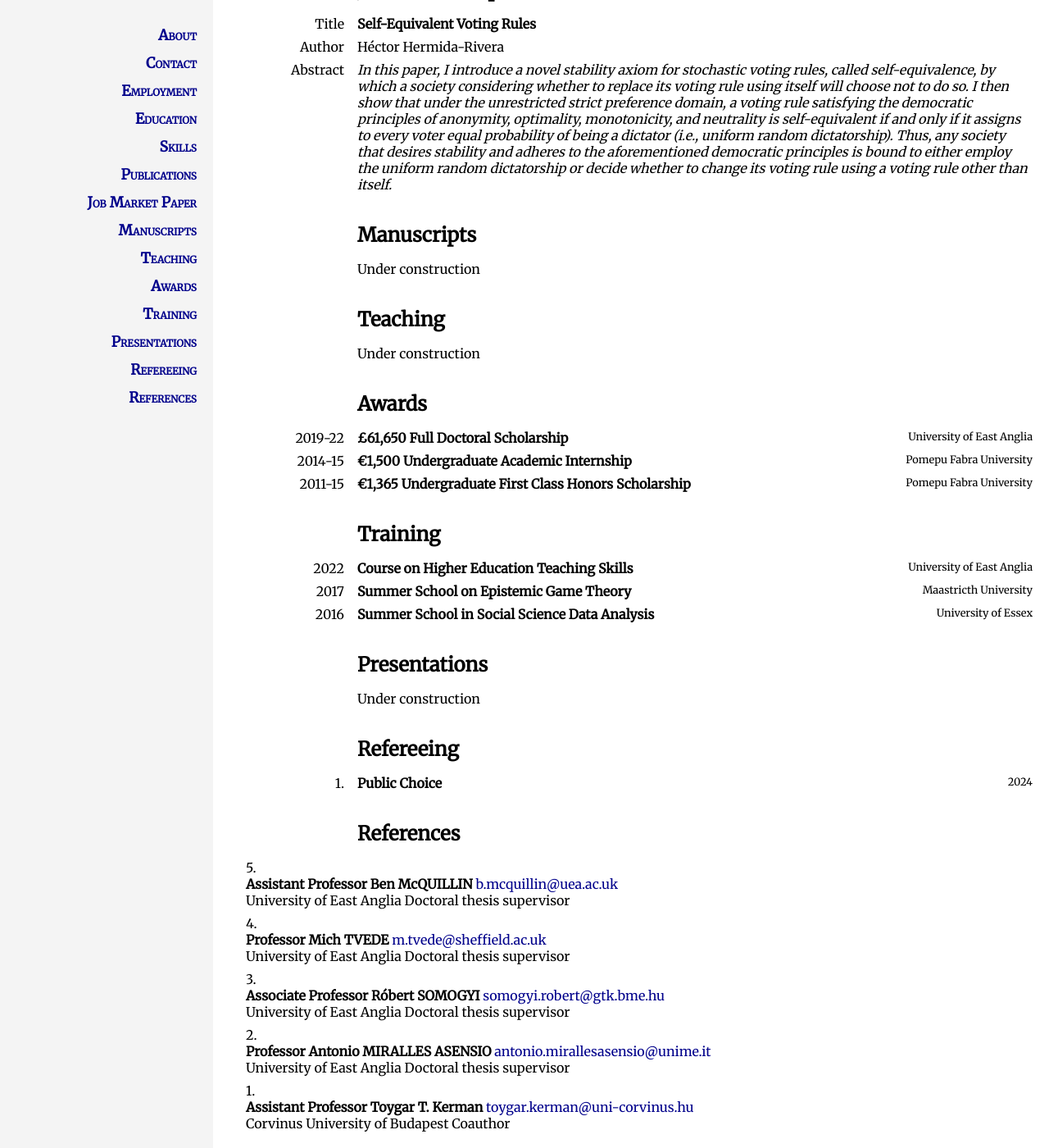
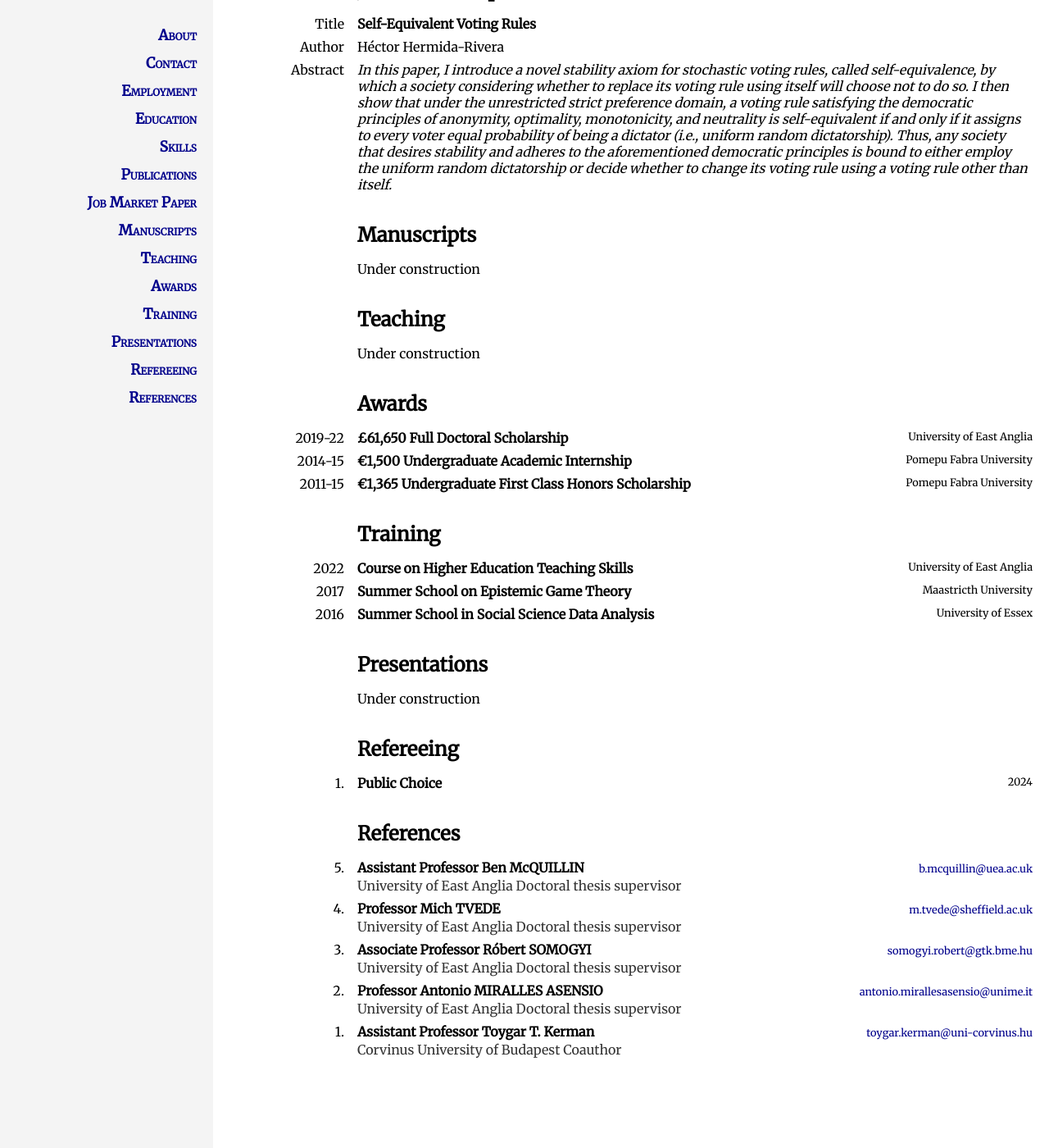
Before and after one commit to HectorHermidaRivera/hectorhermidarivera.github.io, a Jekyll site: the page built from index.md, in a window 1280 px wide and 1400 px high, scrolled down 1139 px. Shown: the whole window at 82% size. Built offline with Jekyll 4.4.1, drawn with Linux system fonts in a browser that asks for light colours; after the commit the page ends 2449 px from its top, so only the background shows below that.

Commit message:
Update style.css

```diff
--- a/assets/css/style.css
+++ b/assets/css/style.css
@@ -120,7 +120,7 @@ a:hover {
   text-decoration: underline;
 }
 
-/* Outer container stacks entries vertically */
+/* Two-column layout with an extra row in the second column */
 .two-column-2rows-container {
   display: flex;
   flex-direction: column;
@@ -128,56 +128,54 @@ a:hover {
   margin-top: 8px;
 }
 
-/* Two-column layout with an extra row in the second column */
-.two-column-extra-row-container {
-  display: flex;
-  flex-direction: column;  /* stack multiple entries vertically */
-  gap: 8px;                /* space between entries */
-  margin-top: 10px;
-}
-
-/* Each entry: first column + second column */
-.two-column-extra-row {
+/* Each entry in two-column-2rows */
+.two-column-2rows {
   display: grid;
-  grid-template-columns: 120px auto; /* first column fixed, second column flexible */
+  grid-template-columns: 120px auto; /* MATCHES two-column first column width */
   align-items: start;
-  gap: 8px 16px;                     /* vertical + horizontal gaps */
+  gap: 8px 16px; /* vertical + horizontal gaps */
 }
 
 /* First column: right-aligned, non-bold */
-.two-column-extra-row .label {
+.two-column-2rows .label {
   font-weight: normal;
   text-align: right;
 }
 
-/* Second column */
-.two-column-extra-row .value {
-  display: grid;
-  grid-template-rows: auto auto; /* top row + second row */
+/* Second column container */
+.two-column-2rows .value {
+  display: flex;
+  flex-direction: column;
 }
 
 /* Top row: left + right aligned items */
-.two-column-extra-row .value .top-row {
+.two-column-2rows .value .top-row {
   display: flex;
   justify-content: space-between;
   align-items: baseline;
   white-space: nowrap;
 }
 
-/* Second row: below top row */
-.two-column-extra-row .value .second-row {
+/* Right-aligned top row: footnotesize */
+.two-column-2rows .value .top-row span:last-child {
+  font-size: 0.8em;
+  font-weight: normal;
+}
+
+/* Second row: full width below top row, normal size */
+.two-column-2rows .value .second-row {
   margin-top: 2px;
-  font-size: 1em; /* normal font size */
+  font-size: 1em;
   color: #333;
 }
 
 /* Links in second column always dark blue */
-.two-column-extra-row a {
+.two-column-2rows a {
   color: #00008B !important;
   text-decoration: none;
 }
 
-.two-column-extra-row a:hover {
+.two-column-2rows a:hover {
   color: #00008B !important;
   text-decoration: underline;
 }
```
